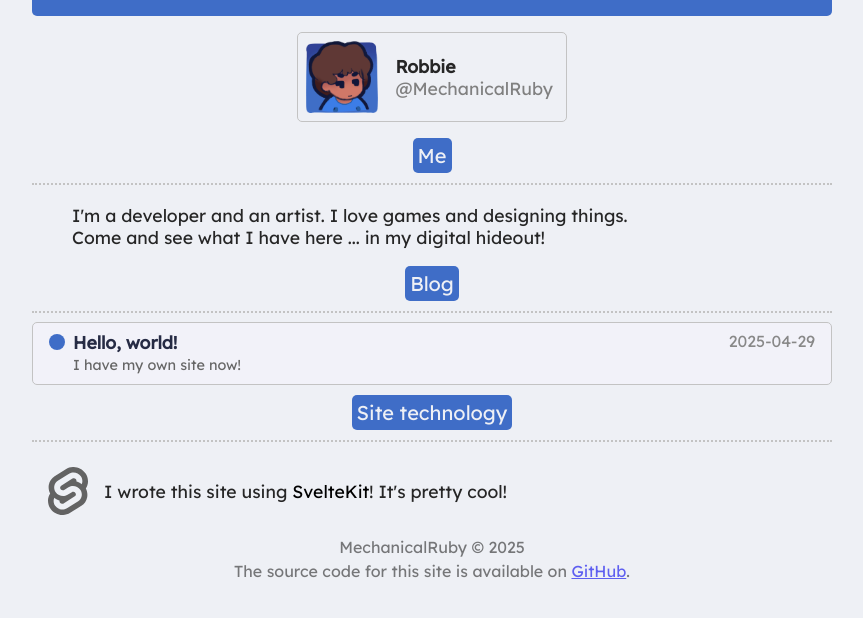
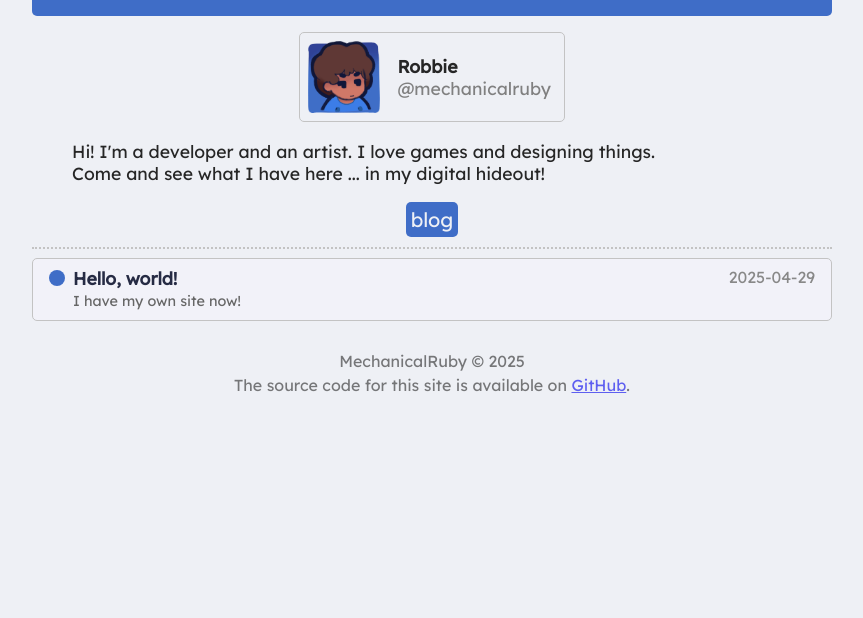
Before and after one commit to mechanicalruby/mechanicalruby.github.io, a SvelteKit app: page / in a window 1280 px wide. Shown: the top 618 px of the page, without its empty margins (208-1071 px from the left). Built offline with nearby package versions, Linux system fonts and the light colour scheme.

Commit message:
simplify home page a bit

```diff
--- a/src/lib/styles/styles.css
+++ b/src/lib/styles/styles.css
@@ -55,4 +55,5 @@ a:visited {
     background-color: var(--accent-color);
     color: var(--background-color);
     border-radius: 5px;
+    text-transform: lowercase;
 }
--- a/src/routes/+layout.svelte
+++ b/src/routes/+layout.svelte
@@ -13,7 +13,7 @@
 <div class="nameplate">
     <ProfilePicture
         name="Robbie"
-        username="@MechanicalRuby"
+        username="@mechanicalruby"
         image_src={profile_picture}
         image_rendering="auto"
         route="/"
@@ -52,6 +52,7 @@
         width: 100%;
     }
     .footer {
+        margin-top: 2em;
         width: 100%;
         height: 100%;
         background-position: center;
--- a/src/routes/+page.svelte
+++ b/src/routes/+page.svelte
@@ -9,11 +9,9 @@
 
 <title>Home - MechanicalRuby</title>
 
-<div class="header">Me</div>
-<hr>
 <div class="intro">
   <p>
-      I'm a developer and an artist. I love games and designing things.
+      Hi! I'm a developer and an artist. I love games and designing things.
       <br/>
       Come and see what I have here ... in my digital hideout!
   </p>
@@ -28,17 +26,6 @@
   date='2025-04-29'
   route="{base}/blog/a-new-path"
   />
-
-<div class="header">Site technology</div>
-<hr>
-<div class="sveltekit-plate">
-  <img src={svelte_logo} alt="Svelte logo" draggable="false"/>
-  <p>
-    I wrote this site using <a href="https://kit.svelte.dev/">SvelteKit</a>! It's pretty cool!
-  </p>
-</div>
-
-<!-- <img src={svelte_logo}/> -->
 
 <style>
   a {
@@ -61,17 +48,4 @@
     padding-left: 5%;
     padding-right: 5%;
   }
-
-  .sveltekit-plate {
-    display: flex;
-    align-items: center;
-    text-decoration: none;
-    color: inherit;
-  }
-
-  .sveltekit-plate img {
-    width: 2.5em;
-    padding: 1em;
-    filter: grayscale(1);
-  }
 </style>
```
